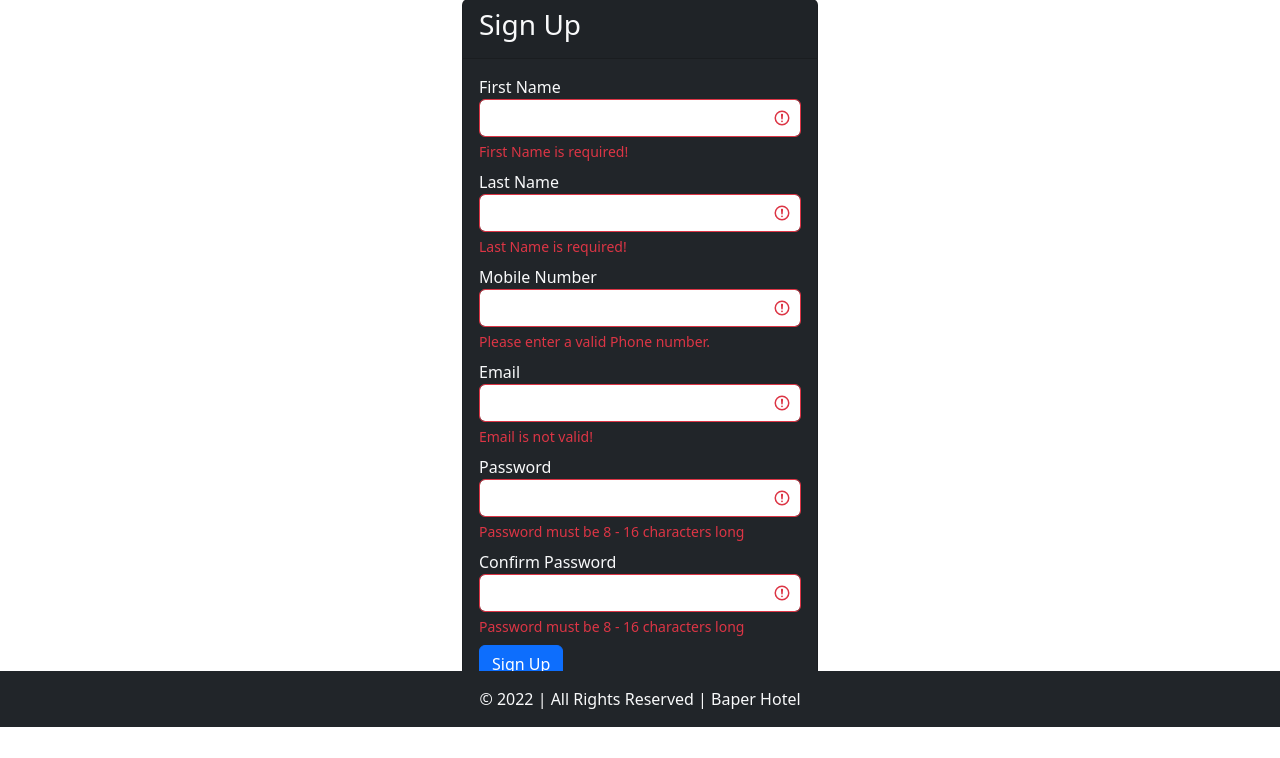
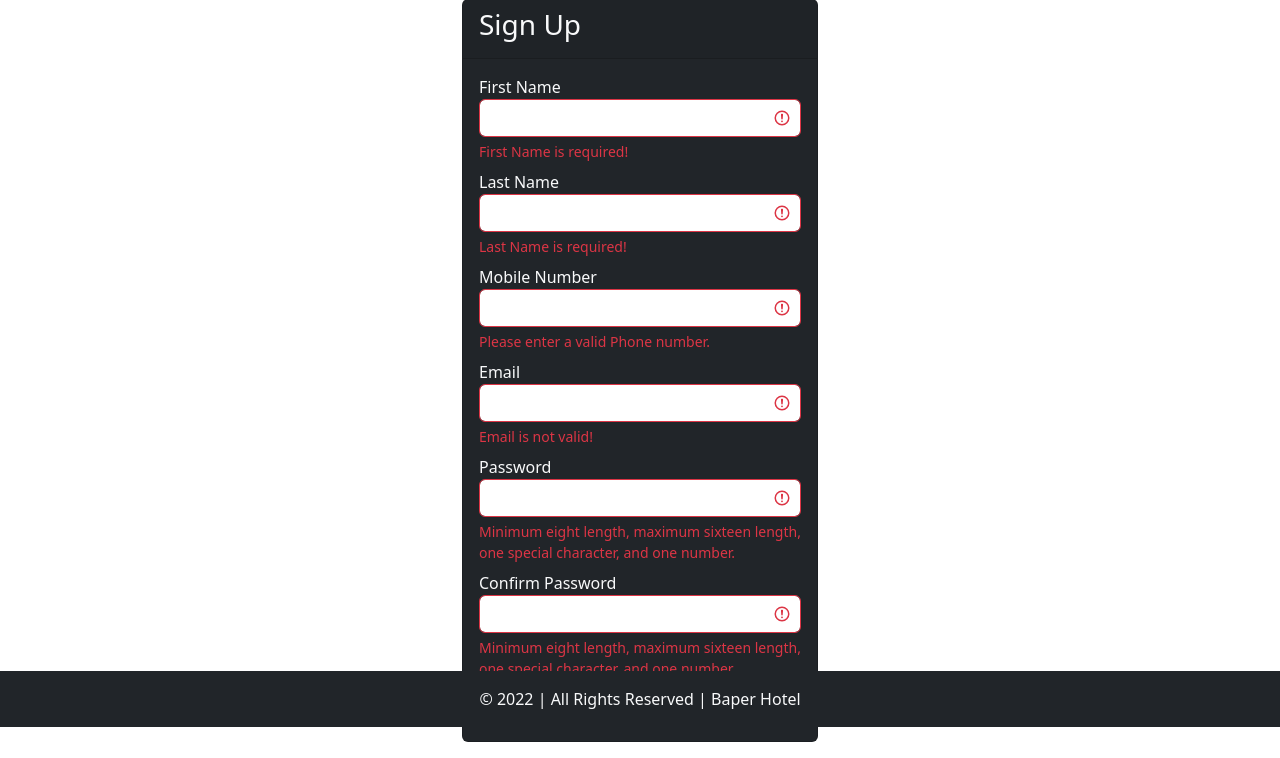
Before and after one commit to AhnafIqbal6/Baper-Hotel, a Django app: page /user/signup/ in a window 1280 px wide. Shown: the part 73-831 px from the top of the page. Before the commit the page ends 800 px from the top, so only its background shows below. Run offline with Django 4.2, Linux system fonts and the light colour scheme; some libraries are stand-ins or nearby versions.

Commit message:
Sign Up Update by Ibrahim Khalil

```diff
--- a/templates/user/signup.html
+++ b/templates/user/signup.html
@@ -47,7 +47,7 @@
 
                         <div class="mb-2">
                             <label for="username">Mobile Number</label>
-                            <input type="tel" name="username" id="username" class="form-control" minlength="10" required>
+                            <input type="tel" name="username" id="username" class="form-control" minlength="11" maxlength="11" required>
                             <div class="valid-feedback">
                                 Looks good!
                               </div>
@@ -69,25 +69,23 @@
 
                         <div class="mb-2">
                           <label for="password">Password</label>
-                            <input type="password" name="password" id="password" class="form-control" minlength="8" required>
+                          <input type="password" name="password" id="password" class="form-control" pattern="(?=.*\d)(?=.*[!@#$%^&*])(?=.*[A-Z])(?=.*[a-z]).{8,16}" required>
                           <div class="valid-feedback">
                               Looks good!
                           </div>
                           <div class="invalid-feedback">
-                                Password must be 8 - 16 characters long
+                              Minimum eight length, maximum sixteen length, one special character, and one number.
                           </div>
-
-                            </label>
                       </div>
 
                       <div class="mb-2">
                           <label for="password2">Confirm Password</label>
-                            <input type="password" name="password2" id="password2" class="form-control" minlength="8" required>
+                          <input type="password" name="password2" id="password2" class="form-control" pattern="(?=.*\d)(?=.*[!@#$%^&*])(?=.*[A-Z])(?=.*[a-z]).{8,16}" required>
                           <div class="valid-feedback">
                               Looks good!
                           </div>
                           <div class="invalid-feedback">
-                                Password must be 8 - 16 characters long
+                              Minimum eight length, maximum sixteen length, one special character, and one number.
                           </div>
                       </div>
 
```
Lines whose indentation alone changed are shown as unchanged.
